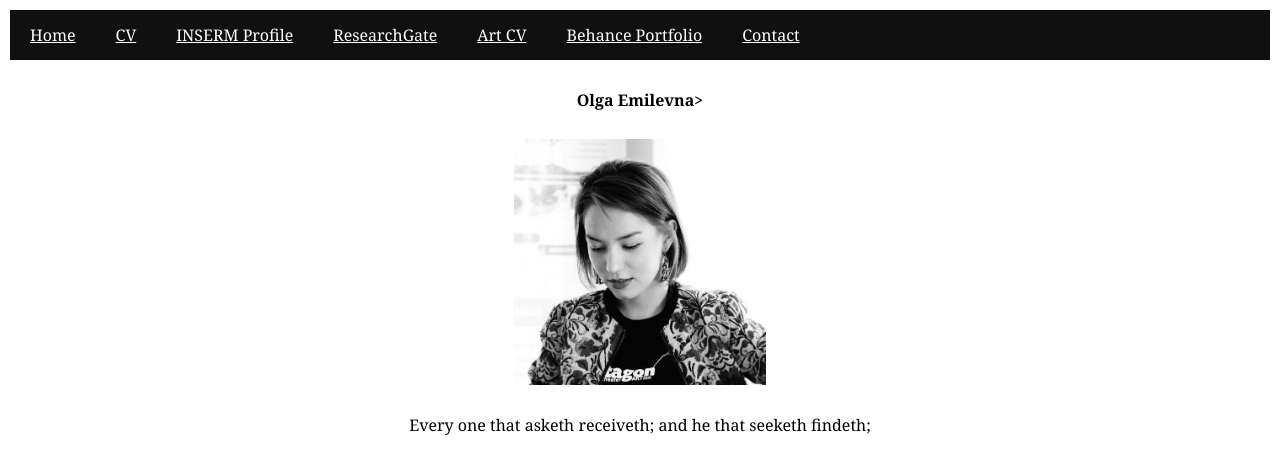
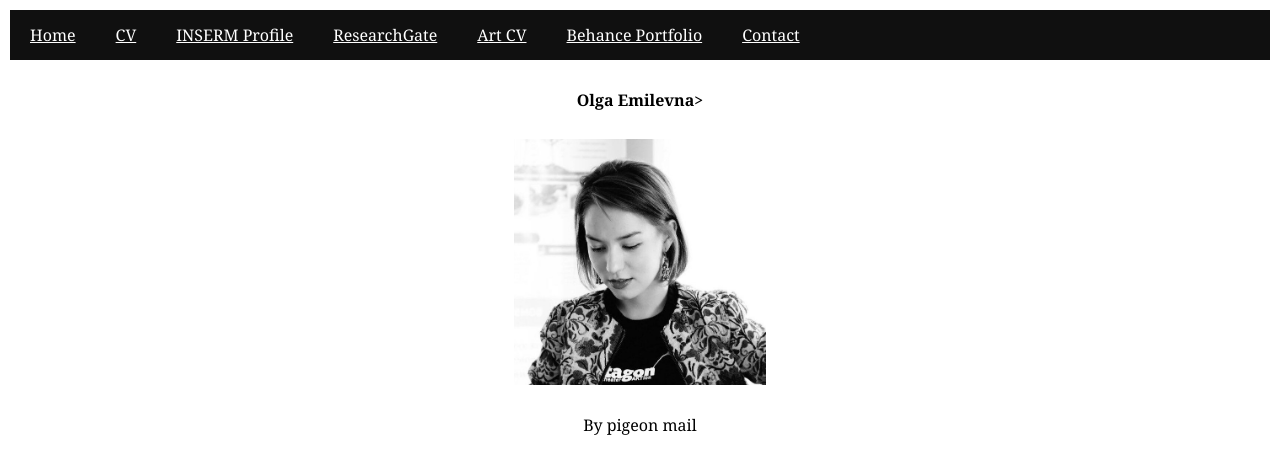
Before and after one commit to oemilevna/oemilevna, a plain HTML site: page public/contacts.html in a window 1280 px wide. Drawn offline with Linux system fonts and the light colour scheme.

Commit message:
Update contacts.html

```diff
--- a/public/contacts.html
+++ b/public/contacts.html
@@ -24,7 +24,7 @@
 <div class = "maintext">
   <p><b> Olga Emilevna> </b></p>
   <img src="images/profile.png" width='20%' alt="Photo de profile">
-  <p>Every one that asketh receiveth; and he that seeketh findeth;</p>
+  <p>By pigeon mail</p>
 </div>
   </body>
 
```
